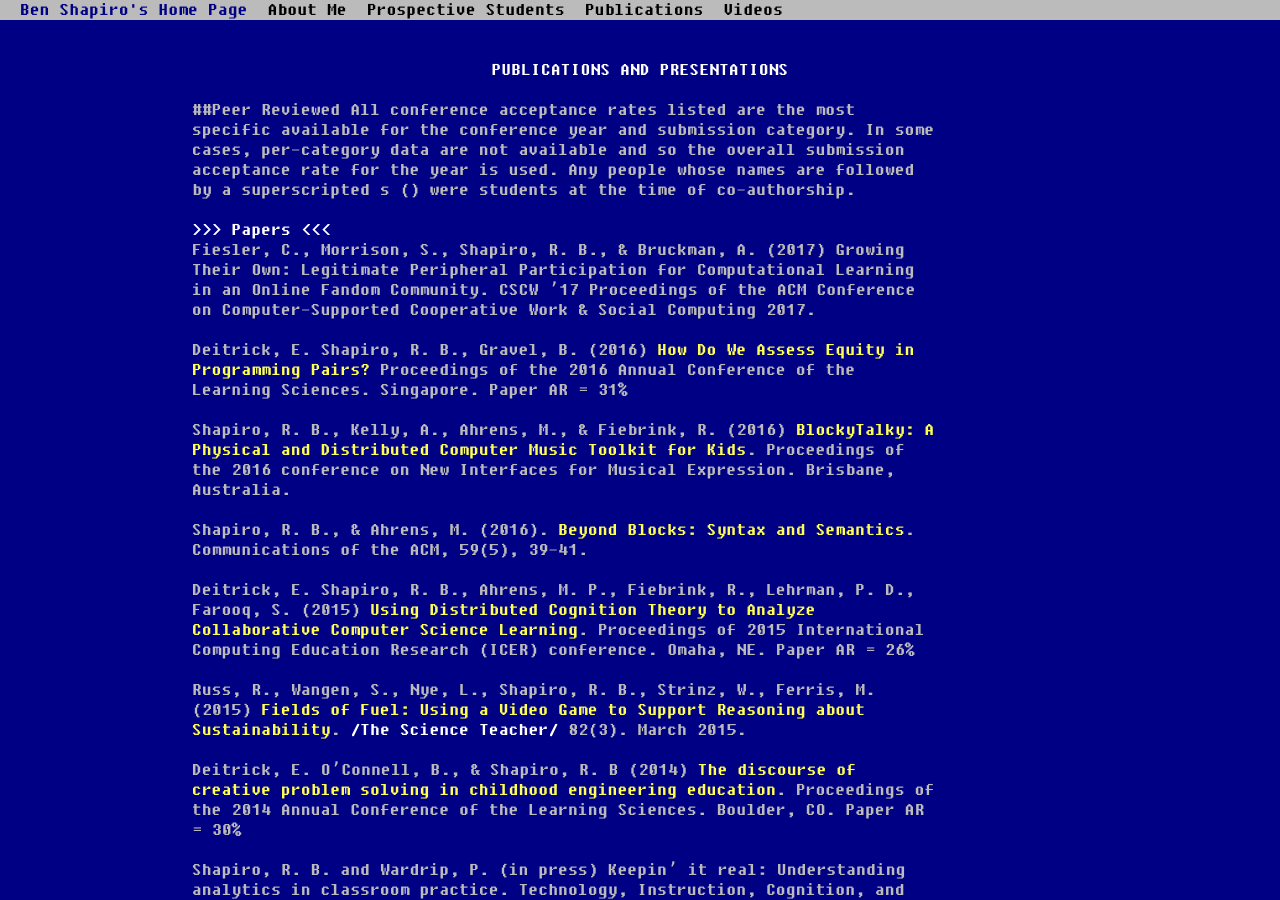
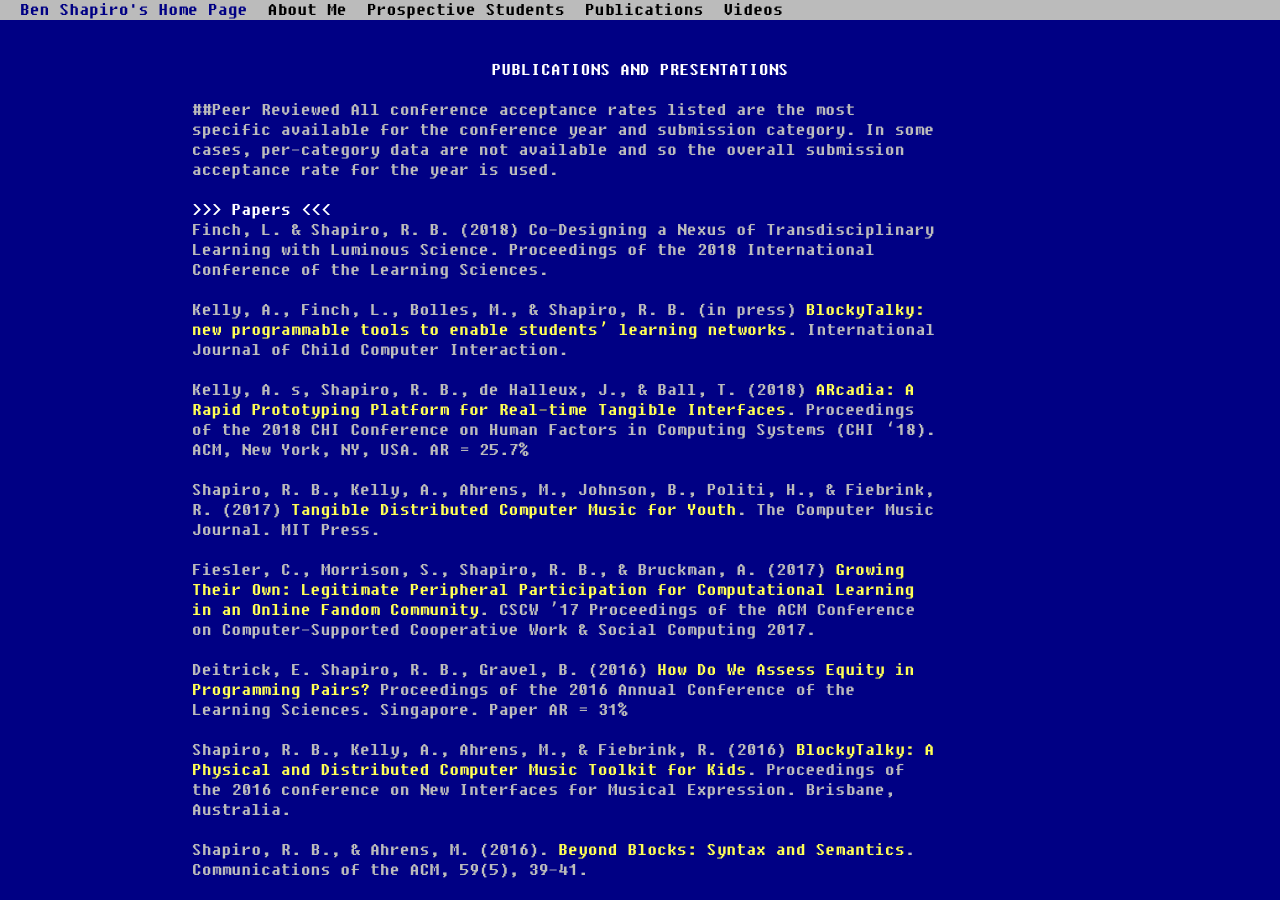
Before and after one commit to bennytheshap/personal_web, a Jekyll site: the page built from publications.md, in a window 1280 px wide and 900 px high. Built offline with Jekyll 4.4.1, drawn with Linux system fonts in a browser that asks for light colours; some of the changed text lies outside the part shown.

Commit message:
updating for new work and for easier maintainance

```diff
--- a/publications.md
+++ b/publications.md
@@ -6,11 +6,18 @@ permalink: /publications/
 ---
 
 ##Peer Reviewed
-All conference acceptance rates listed are the most specific available for the conference year and submission category. In some cases, per-category data are not available and so the overall submission acceptance rate for the year is used. Any people whose names are followed by a superscripted s () were students at the time of co-authorship.
+All conference acceptance rates listed are the most specific available for the conference year and submission category. In some cases, per-category data are not available and so the overall submission acceptance rate for the year is used.
 
 ### Papers
+Finch, L. & Shapiro, R. B. (2018) Co-Designing a Nexus of Transdisciplinary Learning with Luminous Science. Proceedings of the 2018 International Conference of the Learning Sciences.
 
-Fiesler, C., Morrison, S., Shapiro, R. B., & Bruckman, A. (2017) Growing Their Own: Legitimate Peripheral Participation for Computational Learning in an Online Fandom Community. CSCW ’17 Proceedings of the ACM Conference on Computer-Supported Cooperative Work & Social Computing 2017.
+Kelly, A., Finch, L., Bolles, M., & Shapiro, R. B. (in press) <a href="https://www.sciencedirect.com/science/article/pii/S2212868918300394">BlockyTalky: new programmable tools to enable students’ learning networks</a>. International Journal of Child Computer Interaction.
+
+Kelly, A. s, Shapiro, R. B., de Halleux, J., & Ball, T. (2018) <a href="https://dl.acm.org/citation.cfm?id=3173983">ARcadia: A Rapid Prototyping Platform for Real-time Tangible Interfaces</a>. Proceedings of the 2018 CHI Conference on Human Factors in Computing Systems (CHI '18). ACM, New York, NY, USA. AR = 25.7%
+
+Shapiro, R. B., Kelly, A., Ahrens, M., Johnson, B., Politi, H., & Fiebrink, R. (2017) <a href="http://www.mitpressjournals.org/doi/abs/10.1162/COMJ_a_00420">Tangible Distributed Computer Music for Youth</a>. The Computer Music Journal. MIT Press.
+
+Fiesler, C., Morrison, S., Shapiro, R. B., & Bruckman, A. (2017) <a href="http://dl.acm.org/citation.cfm?id=2998210">Growing Their Own: Legitimate Peripheral Participation for Computational Learning in an Online Fandom Community</a>. CSCW ’17 Proceedings of the ACM Conference on Computer-Supported Cooperative Work & Social Computing 2017.
 
 Deitrick, E. Shapiro, R. B., Gravel, B. (2016) <a href="https://www.isls.org/icls/2016/docs/ICLS2016_Volume_1_30June2016.pdf">How Do We Assess Equity in Programming Pairs?</a> Proceedings of the 2016 Annual Conference of the Learning Sciences. Singapore. Paper AR = 31%
 
@@ -42,11 +49,18 @@ Shapiro, R. B., &amp; Wardrip, P.S. (2011) <a href="https://dl.dropboxuserconten
 
 Abrahamson, D., Berland, M., Shapiro, R. B., Unterman, J., and Wilensky, U. (2006) <a href="https://dl.dropboxusercontent.com/u/2865679/for%20web/2006-AbrahamsonEtAl-FLM.pdf">Leveraging epistemological diversity through computer-based argumentation in the domain of probability</a>. <em>For the Learning of Mathematics</em> 26(3). November 2006.
 
-Griswold, W.G. Shanahan, P., Brown, S.W., Boyer, R., Ratto, M., Shapiro, R.B.,Truong, T.M. (2004) <a href="http://ieeexplore.ieee.org/xpls/abs_all.jsp?arnumber=1350730&amp;tag=1">ActiveCampus: experiments in community-oriented ubiquitous computing</a>. IEEE Computer 37(10). October 2004.
+Griswold, W.G. Shanahan, P., Brown, S.W., Boyer, R., Ratto, M., Shapiro, R.B., Truong, T.M. (2004) <a href="http://ieeexplore.ieee.org/xpls/abs_all.jsp?arnumber=1350730&amp;tag=1">ActiveCampus: experiments in community-oriented ubiquitous computing</a>. IEEE Computer 37(10). October 2004.
 
 Ratto, M., Shapiro, R.B., Truong, T.M., and Griswold, W.G. (2003) <a href="http://link.springer.com/chapter/10.1007/978-94-017-0195-2_57#page-1">The ActiveClass project: experiments in encouraging classroom participation</a><em>. </em>Proceedings of Computer Support for Collaborative Learning 2003, Kluwer, June 2003. Paper AR=25%
 
 ###Demos, Posters, & Other Peer-Reviewed Presentations
+
+Temple, W. & Shapiro, R. B. (2018) Computational rethinking. Presentation and poster in Symposium on the state of the field in computational thinking assessment. Proceedings of the 2018 International Conference of the Learning Sciences.
+
+Tayne, K., Shapiro, R. B., Jurow, A. S., & Hollingsworth, M. (2018) Poster presentation: Supporting pre-service teachers in developing expansive perspectives on computer science within an equity-oriented teacher education program. Proceedings of the 2018 International Conference of the Learning Sciences.
+
+Kelly, A., Bolles, M., & Shapiro, R. B. (2017) BlockyTalky: A Prototyping Toolkit for Digital Musical Interfaces. Workshop at New Interfaces for Musical Expression (NIME) 2017. Copenhagen, Denmark.
+
 Grover, S., Shapiro, R. B., &amp; Dorn, B. (2015) K12 CS Teaching Methods Courses. BoF Session at 2015 ACM SIGCSE Conference. Kansas City, MO.
 
 Meehan, R. J., Gravel, B. E., Shapiro, R. B. (2014) <a href="http://fablearn.stanford.edu/2014/wp-content/uploads/fl2014_submission_55.pdf">A Card-Sorting Task to Establish Community Values in Designing Makerspaces</a>. Poster presented at FabLearn 2014.
@@ -76,6 +90,13 @@ Shapiro, R. B., Petry, H., and Gomez, L. M. (2008). Computational infrastructure
 Shapiro, R. B., Thomas, K., and Carter, T. (2006) Three club designs to foster the development of empowered identities. In B. Barron and Y. Kafai (Chairs), Clubs, Homes, and Online Communities as Contexts for Engaging Youth in Technology Fluency Building Activities. Symposium conducted at the 7th International Conference in the Learning Sciences. June 2006.
 
 ##Other Publications & Presentations
+
+Shapiro, R. B. & Tissenbaum, M. (2019) New programming paradigms. Invited chapter in The Cambridge Handbook of Computing Education Research. Fincher, S. & Robins, A., eds.
+
+Shapiro, R. B. (2017). <a href="https://www.youtube.com/watch?v=XSKfHDMXIgg">Emerging Paradigms for CS Education and Their Implications for Visual Languages</a>. Invited Keynote at IEEE Symposium on Visual Languages and Human-Centric Computing 2017.
+
+Shapiro, R. B. (2017) The future of CS education and why math educators should be excited about it. Invited Colloquium at UMass Dartmouth.
+
 Shapiro, R. B. (2016). Toward Participatory Discovery Networks: A critique of current mass collaboration environments and a possible learning-rich future. In Mass collaboration and education (pp. 187-207). Springer International Publishing.
 
 Shapiro, R. B. (2014) <a href="https://www.youtube.com/watch?v=tvnbRDAaCjE">Computing for creative citizenship</a>. Keynote for Tufts Parents Weekend.
```
Also changed, not shown: index.md (+4 -1 lines), videos.md (+5 -0 lines), 1 other file.
